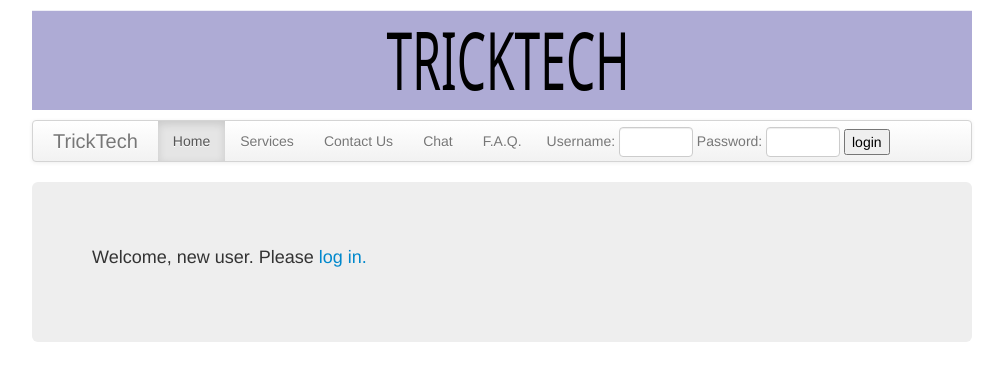
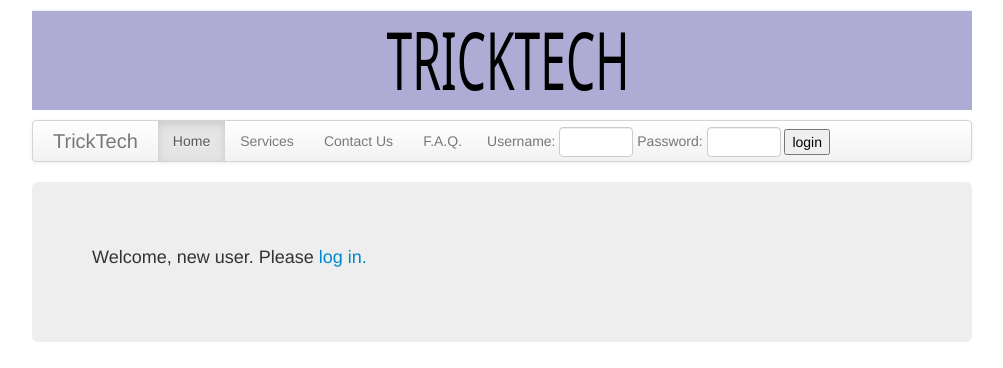
Before and after one commit to travisby/tricktech, a Django app: page / in a window 1280 px wide. Shown: the top 368 px of the page, without its empty margins (138-1141 px from the left). Run offline with Django 3.2, Linux system fonts and the light colour scheme; data comes from the database, SQL or seed files in the repository; parts of the project's set-up code (start-up, migrations or seed data) failed here and were passed over.

Commit message:
Removed unused chat client

```diff
--- a/static_website/forms.py
+++ b/static_website/forms.py
@@ -5,9 +5,3 @@ class CustomerServiceModelForm(ModelForm):
     class Meta:
         model = CustomerService
         exclude = ('user',)
-
-
-class ChatModelForm(ModelForm):
-    class Meta:
-        model = Chat
-        exclude = ('user',)
--- a/static_website/models.py
+++ b/static_website/models.py
@@ -29,12 +29,3 @@ class Faq(models.Model):
 
     def __unicode__(self):
         return self.question
-
-
-class Chat(models.Model):
-    user = models.ForeignKey(User)
-    message = models.TextField()
-    timestamp = models.DateTimeField(auto_now=True)
-
-    def __unicode__(self):
-        return ('%s: %s' % (self.user.username, self.message))
--- a/static_website/views.py
+++ b/static_website/views.py
@@ -80,42 +80,6 @@ def services(request):
          context_instance=RequestContext(request)
     )
 
-def chat(request):
-    if request.method == 'GET':
-        obj = {}
-        obj.update(
-            {
-                'active': 'chat',
-                'chat': static_website.models.Chat.objects.all(),
-                'form': static_website.forms.ChatModelForm,
-                'login_form': AuthenticationForm,
-            }
-        )
-        return render_to_response(
-            'chat.html',
-            obj,
-            context_instance=RequestContext(request)
-        )
-    elif request.method == 'POST':
-        form = static_website.forms.ChatModelForm(request.POST)
-        if form.is_valid():
-            message = form.save(commit=False)
-            message.user = request.user
-            message.save()
-
-            return HttpResponseRedirect('/chat/')
-        else:
-            return HttpResponse('itdonebroke')
-
-def ajax_chat(request, last_message=0):
-    return render_to_response(
-        'chat_message.html',
-        {
-            'messages': static_website.models.Chat.objects.filter(pk__gt=last_message)
-        },
-         context_instance=RequestContext(request)
-    )
-
 def register(request):
     if request.POST:
         form = UserCreationForm(request.POST)
--- a/tricktech/templates/base.html
+++ b/tricktech/templates/base.html
@@ -17,7 +17,6 @@
                                 <li {% if active == 'index' %} class="active" {% endif %}><a href="/">Home</a></li>
                                 <li {% if active == 'services' %} class="active" {% endif %}><a href="/services">Services</a></li>
                                 <li {% if active == 'contact' %} class="active" {% endif %}><a href="/contact">Contact Us</a></li>
-                                <li {% if active == 'chat' %} class="active" {% endif %}><a href="/chat">Chat</a></li>
                                 <li {% if active == 'faq' %} class="active" {% endif %}><a href="/faq">F.A.Q.</a></li>
                             </ul>
                             {% if user.is_authenticated %}
--- a/tricktech/templates/chat_message.html
+++ /dev/null
@@ -1,5 +0,0 @@
-{% for message in messages %}
-<div class="message" data-id={{message.pk}}>
-        {{message}}
-    </div>
-{% endfor %}
```
Also changed, not shown: tricktech/templates/chat.html (deleted, +0 -18 lines).
